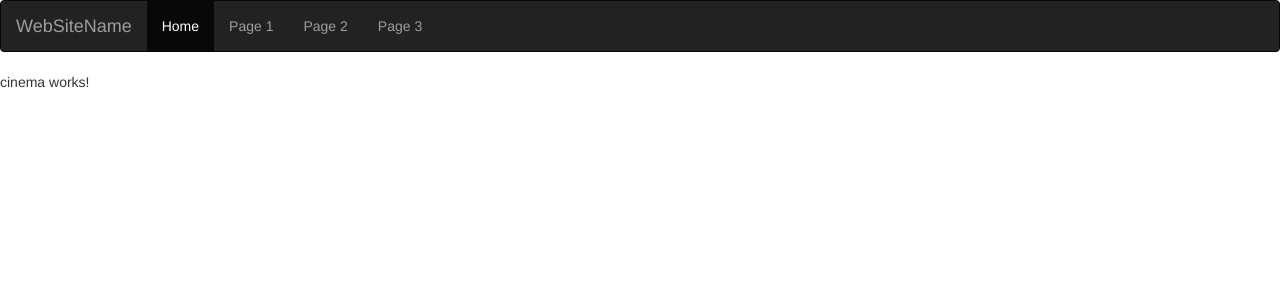
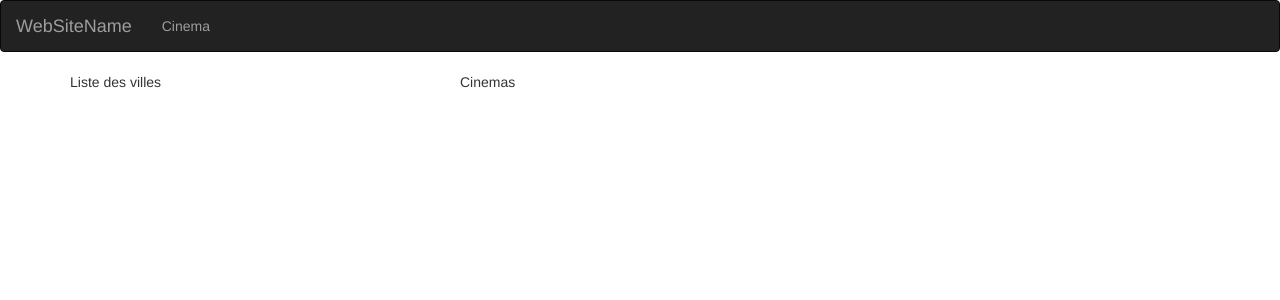
Before and after one commit to Junior98-dev/Cinema-Front-web, an Angular app: page /cinema in a window 1280 px wide. Shown: the top 300 px of the page. Built offline with nearby package versions, Linux system fonts and the light colour scheme.

Commit message:
div.liste des villes et cinemas

```diff
--- a/src/app/app.component.html
+++ b/src/app/app.component.html
@@ -4,10 +4,7 @@
       <a class="navbar-brand" href="#">WebSiteName</a>
     </div>
     <ul class="nav navbar-nav">
-      <li class="active"><a href="#">Home</a></li>
-      <li><a href="#">Page 1</a></li>
-      <li><a href="#">Page 2</a></li>
-      <li><a href="#">Page 3</a></li>
+      <li><a routerLink="/cinema">Cinema</a></li>
     </ul>
   </div>
 </nav>
--- a/src/app/cinema/cinema.component.html
+++ b/src/app/cinema/cinema.component.html
@@ -1 +1,6 @@
-<p>cinema works!</p>
+<div class="container">
+    <div class="row">
+        <div class="col-md-4">Liste des villes </div>
+        <div class="col-md-8">Cinemas</div>
+    </div>
+</div>
```
